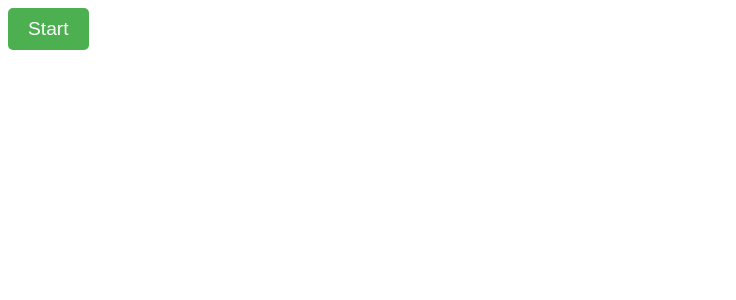
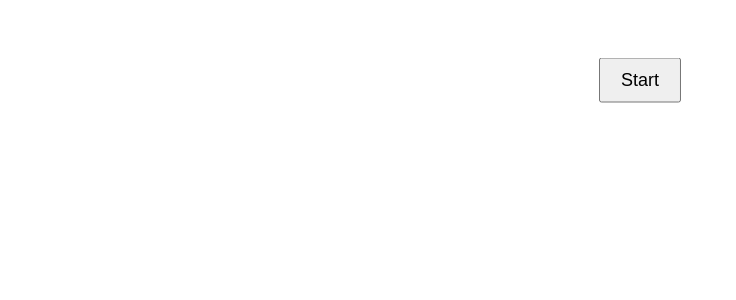
Before and after one commit to acciojob/golf-react-rishithapaladugu, a React app: page / in a window 1280 px wide. Shown: the top 300 px of the page, without its empty margins (0-736 px from the left). Built offline with nearby package versions, Linux system fonts and the light colour scheme.

Commit message:
Update App.css

```diff
--- a/src/styles/App.css
+++ b/src/styles/App.css
@@ -1,30 +1,31 @@
-.App {
-  display: flex;
-  justify-content: center;
-  align-items: center;
-  min-height: 100vh;
-  background-color: #e0ffe0; /* Light green background for the "course" */
+.playground {
+  width: 100%;
+  height: 100vh;
   position: relative;
-  overflow: hidden; /* Prevent ball from creating scrollbars */
+}
+
+body, html, .root {
+  height: 100%;
+  margin: 0;
 }
 
 .start {
   padding: 10px 20px;
-  font-size: 1.2rem;
+  font-size: 18px;
   cursor: pointer;
-  background-color: #4caf50;
-  color: white;
-  border: none;
-  border-radius: 5px;
+  position: absolute;
+  left: 50%;
+  top: 10%;
+  transform: translate(-50%, -50%);
 }
 
 .ball {
-  width: 30px;
-  height: 30px;
-  background-color: white;
+  background-color: black;
+  box-shadow: 0 10px 10px -6px;
+  position: absolute;
+  transform: translateY(-50%);
+  height: 50px;
+  width: 50px;
   border-radius: 50%;
-  border: 2px solid #333;
-  position: absolute;
-  bottom: 50px; /* Position the ball near the bottom */
-  transition: left 0.1s linear; /* Smooth movement */
+  transition: left 0.1s linear;
 }
```
